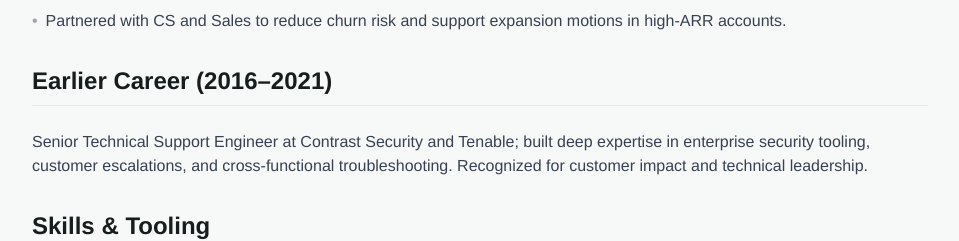
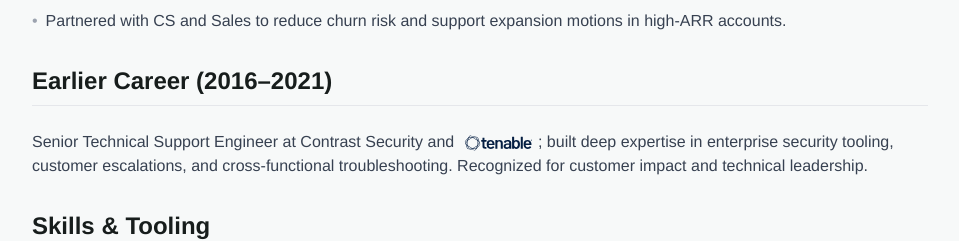
Before and after one commit to dc-larsen/davidlarsen.me, a Nuxt app: page /resume in a window 1280 px wide. Shown: the part 1584-1825 px from the top of the page, without its empty margins (160-1119 px from the left). Built offline with nearby package versions, Linux system fonts and the light colour scheme.

Commit message:
Add Tenable logo to resume earlier career

```diff
--- a/pages/resume.vue
+++ b/pages/resume.vue
@@ -141,7 +141,7 @@
     <div class="mb-8">
       <h2 class="text-2xl font-bold text-primary mb-6 pb-2 border-b border-gray-200">Earlier Career (2016–2021)</h2>
       <p class="text-gray-700">
-        Senior Technical Support Engineer at Contrast Security and Tenable; built deep expertise in enterprise security tooling, customer escalations, and cross-functional troubleshooting. Recognized for customer impact and technical leadership.
+        Senior Technical Support Engineer at Contrast Security and <img src="/images/tenable-logo.svg" alt="Tenable" class="inline-block h-5 w-auto align-middle mx-1 print:hidden" /><span class="hidden print:inline">Tenable</span>; built deep expertise in enterprise security tooling, customer escalations, and cross-functional troubleshooting. Recognized for customer impact and technical leadership.
       </p>
     </div>
 
```
Also changed, not shown: public/images/tenable-logo.svg (added).
